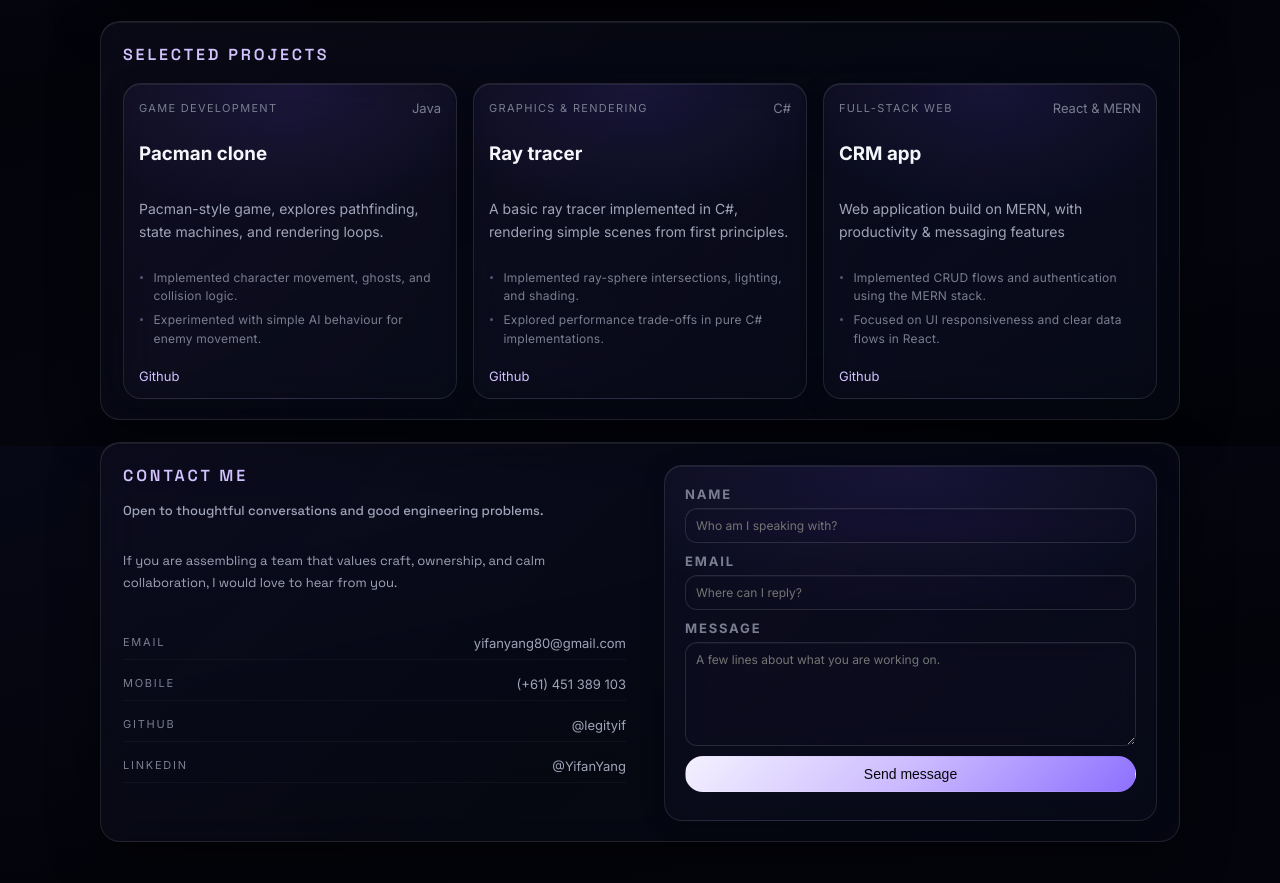
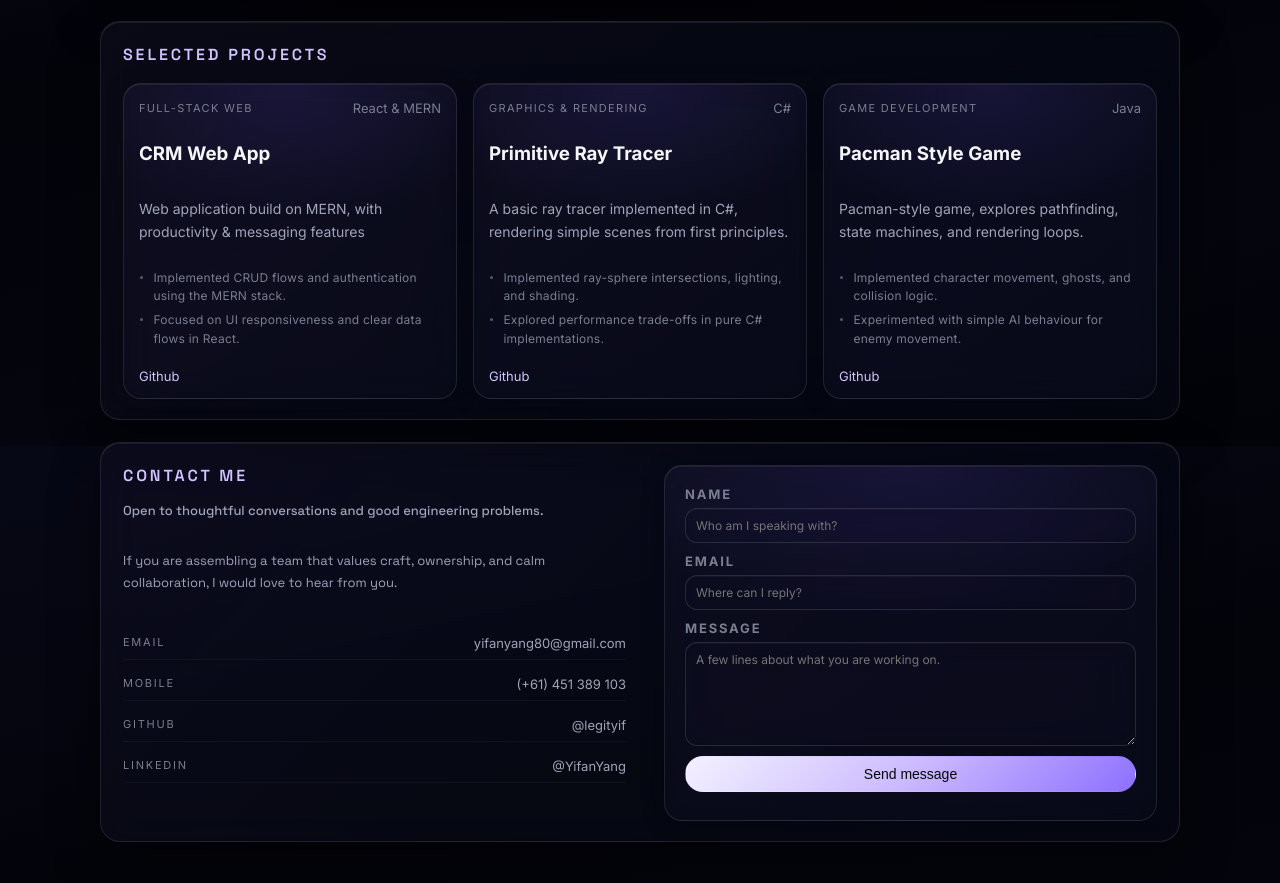
Before and after one commit to legityif/naf-portfolio, a React (Vite) app: page / in a window 1280 px wide. Shown: the part 1954-2837 px from the top of the page. Built offline with nearby package versions, Linux system fonts and the light colour scheme.

Commit message:
cleaned up experience and reorganised projects

```diff
--- a/src/data/portfolioData.js
+++ b/src/data/portfolioData.js
@@ -71,21 +71,21 @@ export const education = {
 
 export const projects = [
   {
-    tag: "Game development",
-    year: "Java",
-    title: "Pacman clone",
+    tag: "Full-stack web",
+    year: "React & MERN",
+    title: "CRM Web App",
     description:
-      "Pacman-style game, explores pathfinding, state machines, and rendering loops.",
+      "Web application build on MERN, with productivity & messaging features",
     highlights: [
-      "Implemented character movement, ghosts, and collision logic.",
-      "Experimented with simple AI behaviour for enemy movement.",
+      "Implemented CRUD flows and authentication using the MERN stack.",
+      "Focused on UI responsiveness and clear data flows in React.",
     ],
     link: "https://github.com/legityif",
   },
   {
     tag: "Graphics & rendering",
     year: "C#",
-    title: "Ray tracer",
+    title: "Primitive Ray Tracer",
     description:
       "A basic ray tracer implemented in C#, rendering simple scenes from first principles.",
     highlights: [
@@ -95,14 +95,14 @@ export const projects = [
     link: "https://github.com/legityif",
   },
   {
-    tag: "Full-stack web",
-    year: "React & MERN",
-    title: "CRM app",
+    tag: "Game development",
+    year: "Java",
+    title: "Pacman Style Game",
     description:
-      "Web application build on MERN, with productivity & messaging features",
+      "Pacman-style game, explores pathfinding, state machines, and rendering loops.",
     highlights: [
-      "Implemented CRUD flows and authentication using the MERN stack.",
-      "Focused on UI responsiveness and clear data flows in React.",
+      "Implemented character movement, ghosts, and collision logic.",
+      "Experimented with simple AI behaviour for enemy movement.",
     ],
     link: "https://github.com/legityif",
   },
```
